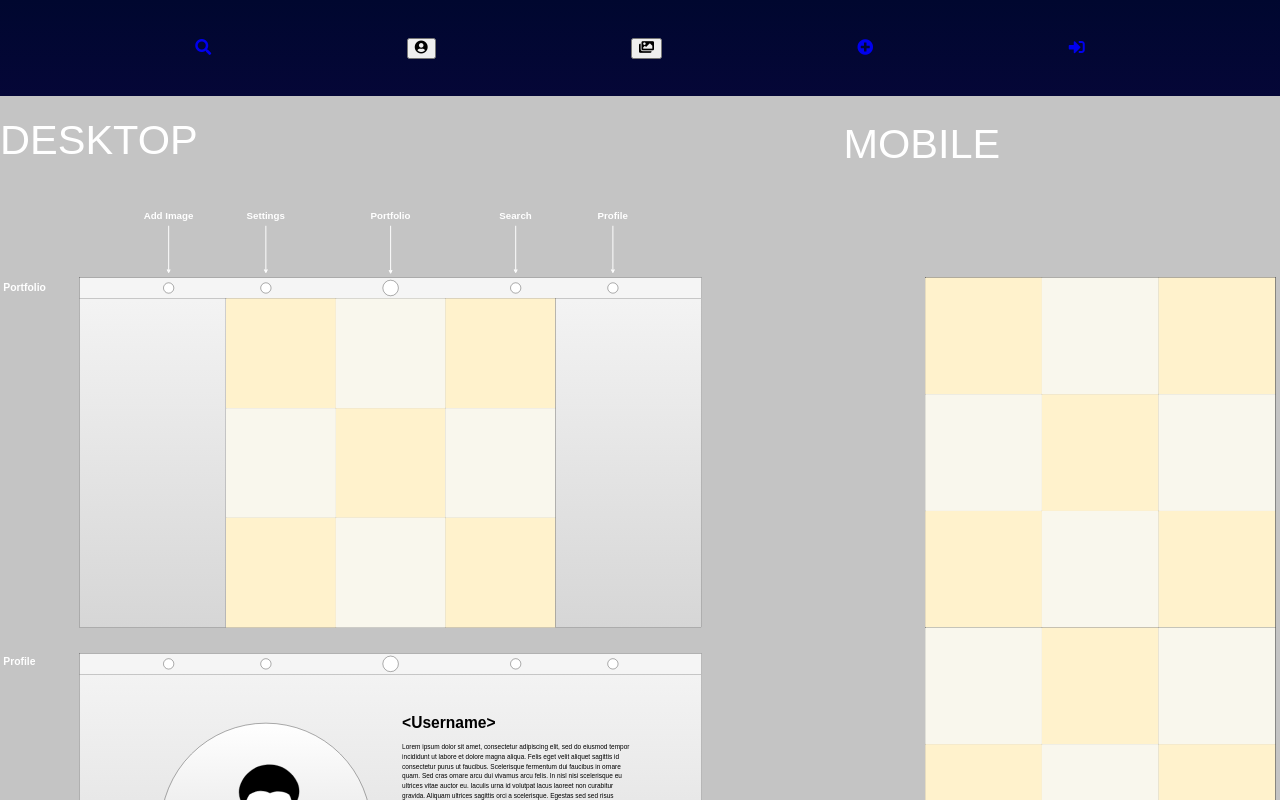
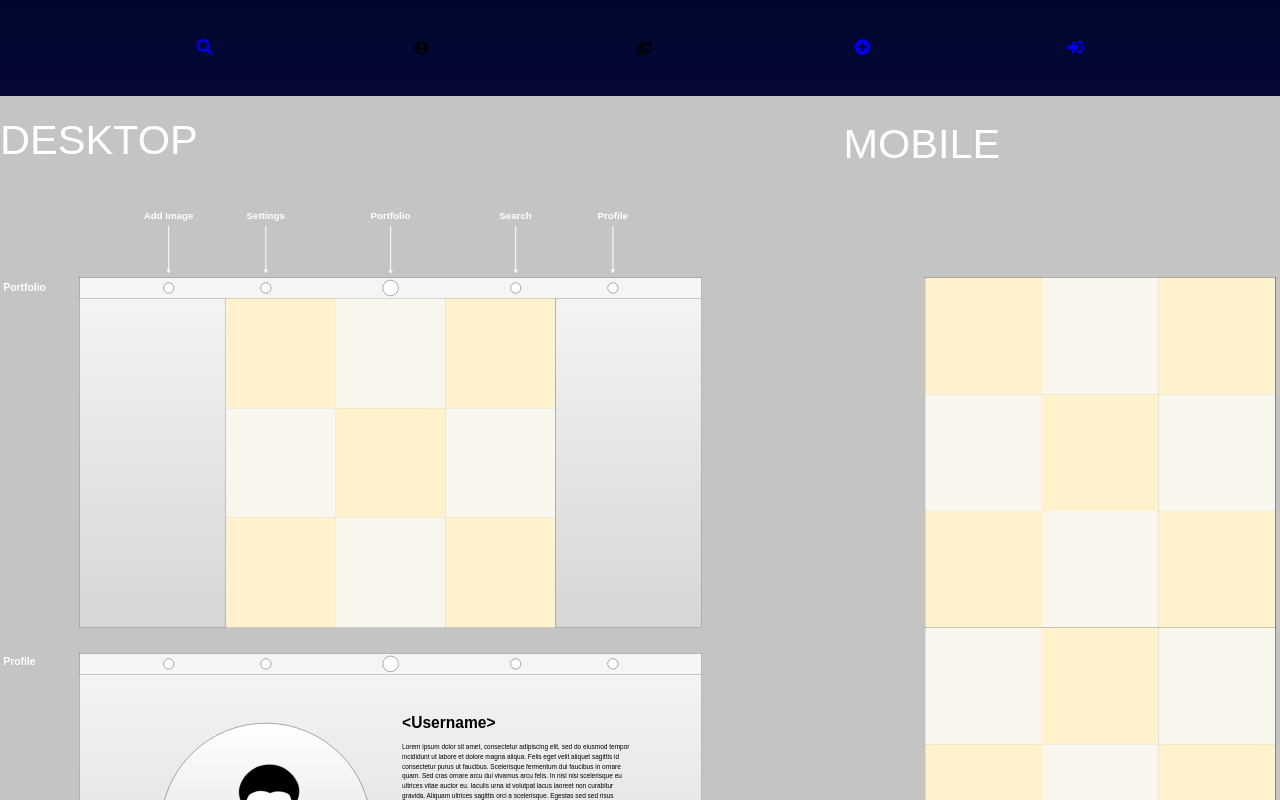
Before and after one commit to abs3nce/porto-client, a Vue app: page / in a window 1280 px wide. Shown: the top 800 px of the page. Built offline with nearby package versions, Linux system fonts and the light colour scheme.

Commit message:
- bugs in routing fixed

```diff
--- a/src/App.vue
+++ b/src/App.vue
@@ -1,7 +1,7 @@
 <template>
     <div class="app-wrap">
         <Navbar />
-        <router-view></router-view>
+        <router-view :key="$route.fullPath"></router-view>
     </div>
 </template>
 
--- a/src/pages/ProfilePage.vue
+++ b/src/pages/ProfilePage.vue
@@ -39,11 +39,11 @@ export default {
     created() {
         this.axios.get(`http://localhost:3000/users/${this.username}`).then(
             (res) => {
-                console.log(res);
+                console.log("PROFILE SUCCESS:\n\n",res);
                 this.userData = res.data.userData;
             },
             (err) => {
-                console.log(err.response);
+                console.log("PROFILE ERROR:\n",err.response);
                 this.error = err.response.data.title;
             }
         );
--- a/src/shell/Navbar.vue
+++ b/src/shell/Navbar.vue
@@ -86,16 +86,22 @@ export default {
                 })
                 .then(
                     (res) => {
-                        console.log(res);
+                        console.log(
+                            "NAVBAR SUCCESS (user logged in verification):\n\n",
+                            res
+                        );
                         this.userData = res.data.userData;
-                        if(direction == "portfolio"){
+                        if (direction == "portfolio") {
                             this.$router.replace(`/${this.userData.username}`);
                         } else {
-                            this.$router.replace(`/${this.userData.username}/profile`)
+                            this.$router.replace(
+                                `/${this.userData.username}/profile`
+                            );
                         }
                     },
                     (err) => {
-                        console.log(err.response);
+                        console.log("NAVBAR ERROR:\n", err.response);
+                        this.$router.replace("/login");
                     }
                 );
         },
@@ -125,6 +131,13 @@ export default {
             display: flex;
             align-items: center;
             .nav-link {
+                button {
+                    background: none;
+                    border: none;
+                }
+                button:focus {
+                    outline: none;
+                }
                 @media (min-width: 280px) {
                     i {
                         font-size: 32px;
```
